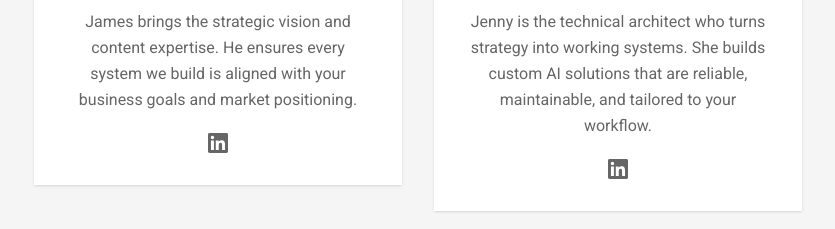
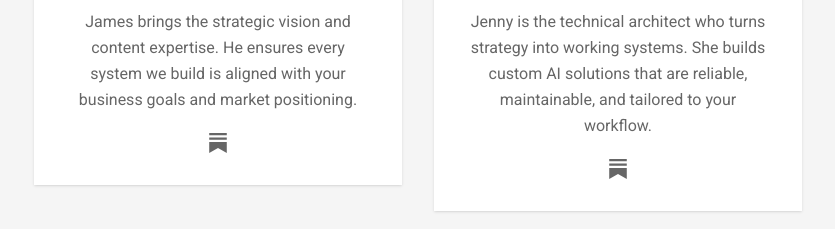
Before and after one commit to Unpromptable-Assets/unpromptable-assets, a Next.js app: page / in a window 1280 px wide. Shown: the part 4980-5209 px from the top of the page, without its empty margins (222-1057 px from the left). Built offline with nearby package versions, Linux system fonts and the light colour scheme.

Commit message:
Add Substack newsletter links for James and Jenny

```diff
--- a/src/components/MeetTheTeam.tsx
+++ b/src/components/MeetTheTeam.tsx
@@ -12,18 +12,32 @@ function LinkedInIcon() {
   );
 }
 
+function SubstackIcon() {
+  return (
+    <svg
+      className="h-5 w-5 text-muted transition-colors hover:text-foreground"
+      fill="currentColor"
+      viewBox="0 0 24 24"
+    >
+      <path d="M22.539 8.242H1.46V5.406h21.08v2.836zM1.46 10.812V24L12 18.11 22.54 24V10.812H1.46zM22.54 0H1.46v2.836h21.08V0z" />
+    </svg>
+  );
+}
+
 const team = [
   {
     name: "James",
     role: "Strategy & Content",
     initials: "J",
     bio: "James brings the strategic vision and content expertise. He ensures every system we build is aligned with your business goals and market positioning.",
+    substackUrl: "https://unpromptable.substack.com/",
   },
   {
     name: "Jenny",
     role: "Builder & Developer",
     initials: "J",
     bio: "Jenny is the technical architect who turns strategy into working systems. She builds custom AI solutions that are reliable, maintainable, and tailored to your workflow.",
+    substackUrl: "https://buildtolaunch.substack.com/",
   },
 ];
 
@@ -54,8 +68,13 @@ export default function MeetTheTeam() {
                 </p>
                 <p className="mt-4 leading-relaxed text-muted">{member.bio}</p>
                 <div className="mt-5 flex justify-center">
-                  <a href="#" aria-label={`${member.name} LinkedIn`}>
-                    <LinkedInIcon />
+                  <a
+                    href={member.substackUrl}
+                    target="_blank"
+                    rel="noopener noreferrer"
+                    aria-label={`${member.name} Substack`}
+                  >
+                    <SubstackIcon />
                   </a>
                 </div>
               </div>
```
